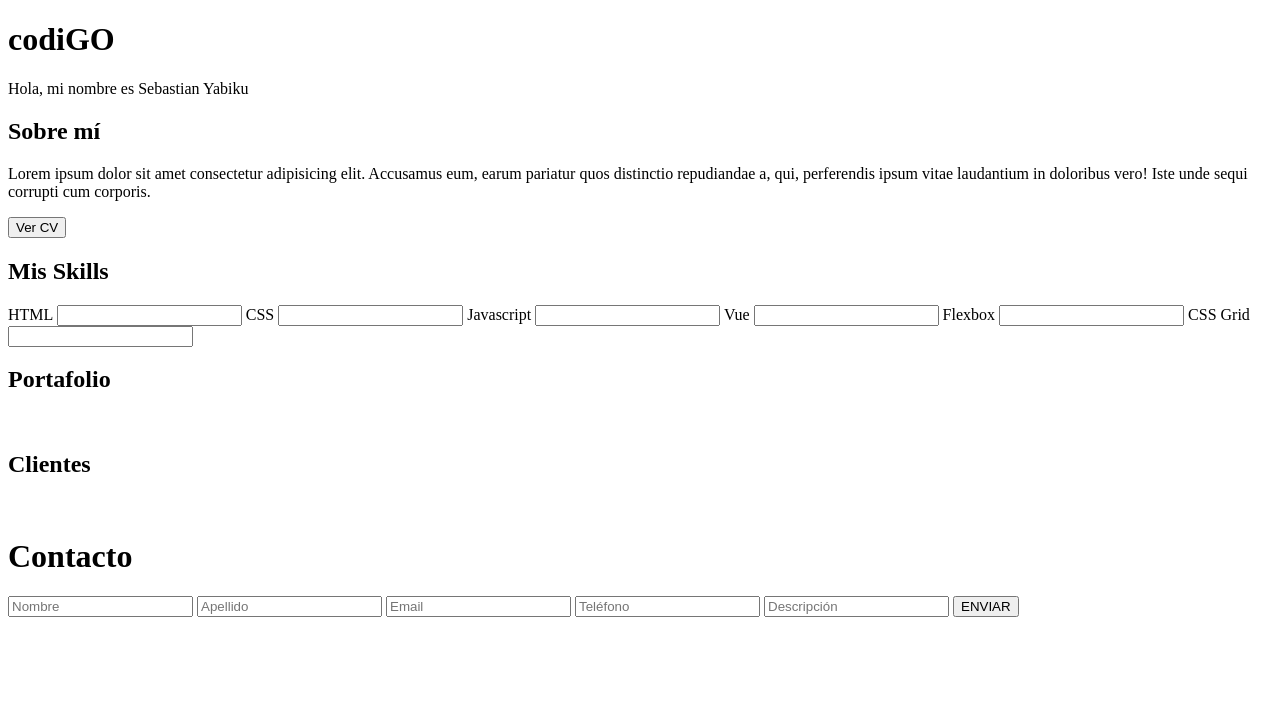
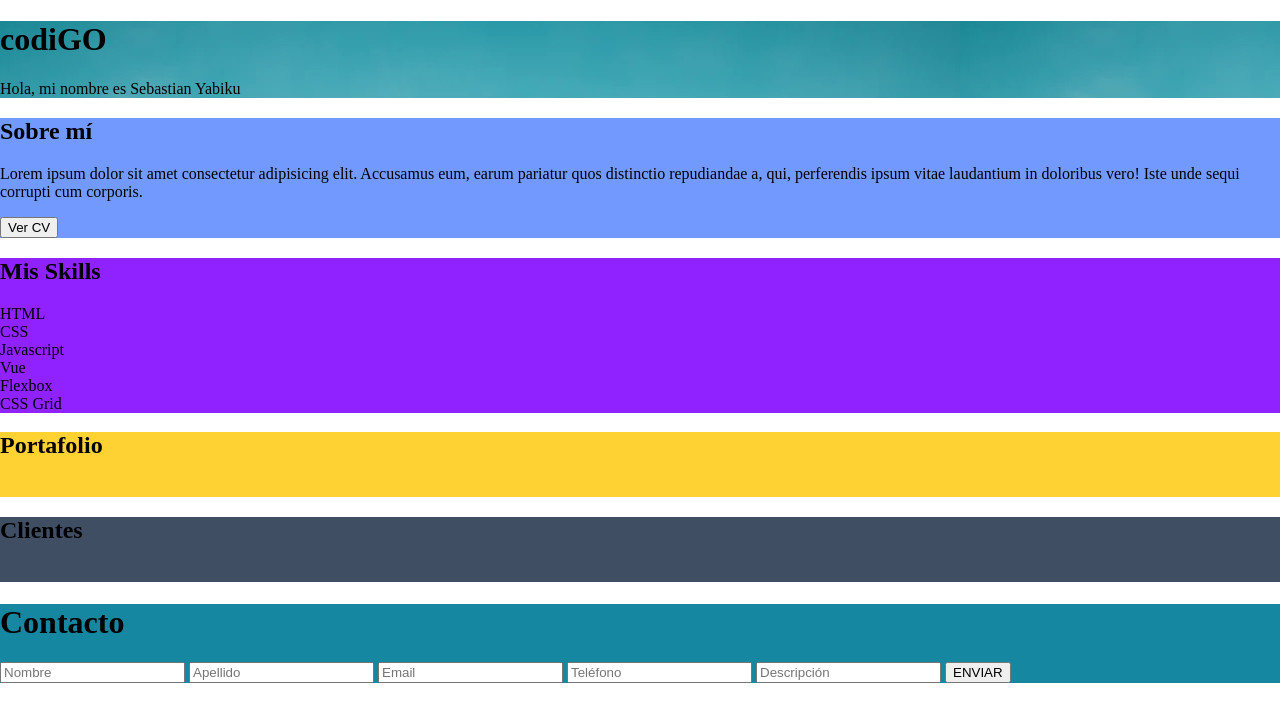
Before and after one commit to christianTordoya03/semana04-hackathon, a plain HTML site: page index.html in a window 1280 px wide. Drawn offline with Linux system fonts and the light colour scheme.

Commit message:
Agregando imágenes y fondos para cada sección en css

```diff
--- a/index.html
+++ b/index.html
@@ -4,6 +4,7 @@
     <meta charset="UTF-8">
     <meta http-equiv="X-UA-Compatible" content="IE=edge">
     <meta name="viewport" content="width=device-width, initial-scale=1.0">
+    <link rel="stylesheet" href="styles.css">
     <title>Christian Tordoya Suca</title>
 </head>
 <body>
@@ -12,28 +13,41 @@
         <p>Hola, mi nombre es Sebastian Yabiku</p>
     </header>
     <main>
-        <section>
+        <section class="section01">
             <h1>Sobre mí</h1>
             <p>Lorem ipsum dolor sit amet consectetur adipisicing elit. Accusamus eum, earum pariatur quos distinctio repudiandae a, qui, perferendis ipsum vitae laudantium in doloribus vero! Iste unde sequi corrupti cum corporis.</p>
             <button>Ver CV</button>
         </section>
 
-        <section>
+        <section class="section02">
             <h1>Mis Skills</h1>
             <label for="html">HTML</label>
-            <input type="text">
+            <div>
+                <div></div>
+            </div>
             <label for="html">CSS</label>
-            <input type="text">
+            <div>
+                <div></div>
+            </div>
             <label for="html">Javascript</label>
-            <input type="text">
+            <div>
+                <div></div>
+            </div>
             <label for="html">Vue</label>
-            <input type="text">
+            <div>
+                <div></div>
+            </div>
             <label for="html">Flexbox</label>
-            <input type="text">
+            <div>
+                <div></div>
+            </div>
             <label for="html">CSS Grid</label>
-            <input type="text">
+            <div>
+                <div></div>
+            </div>
         </section>
-        <section>
+
+        <section class="section03">
             <h1>Portafolio</h1>
             <img src="" alt="">
             <img src="" alt="">
@@ -44,7 +58,8 @@
             <img src="" alt="">
             <img src="" alt="">
         </section>
-        <section>
+
+        <section class="section04">
             <h1>Clientes</h1>
             <img src="" alt="">
             <img src="" alt="">
--- a/styles.css
+++ b/styles.css
@@ -0,0 +1,29 @@
+body{
+    margin: 0;
+    padding: 0;
+}
+
+header{
+    background: url(img/header.png);
+}
+
+.section01{
+    background: #7299FE;
+}
+
+.section02{
+    background: #9022FF;
+}
+
+.section03{
+    background: #FFD233;
+
+}
+
+.section04{
+    background: #3F4E62;
+}
+
+footer{
+    background: #1687A0;
+}
```
Also changed, not shown: img/clientes-01.png (added), img/clientes-02.png (added), img/clientes-03.png (added), img/clientes-04.png (added), img/header.png (added), img/pfolio-01.png (added), img/pfolio-02.png (added), img/pfolio-03.png (added), img/pfolio-04.png (added), img/pfolio-05.png (added), img/pfolio-06.png (added), img/pfolio-07.png (added), img/pfolio-08.png (added).
